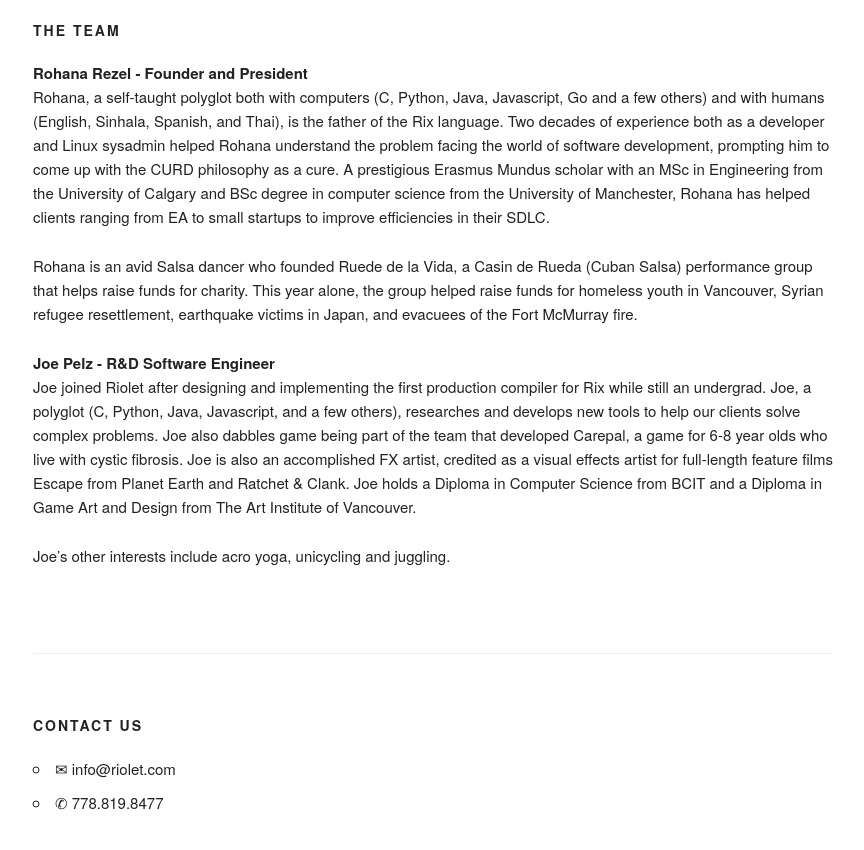
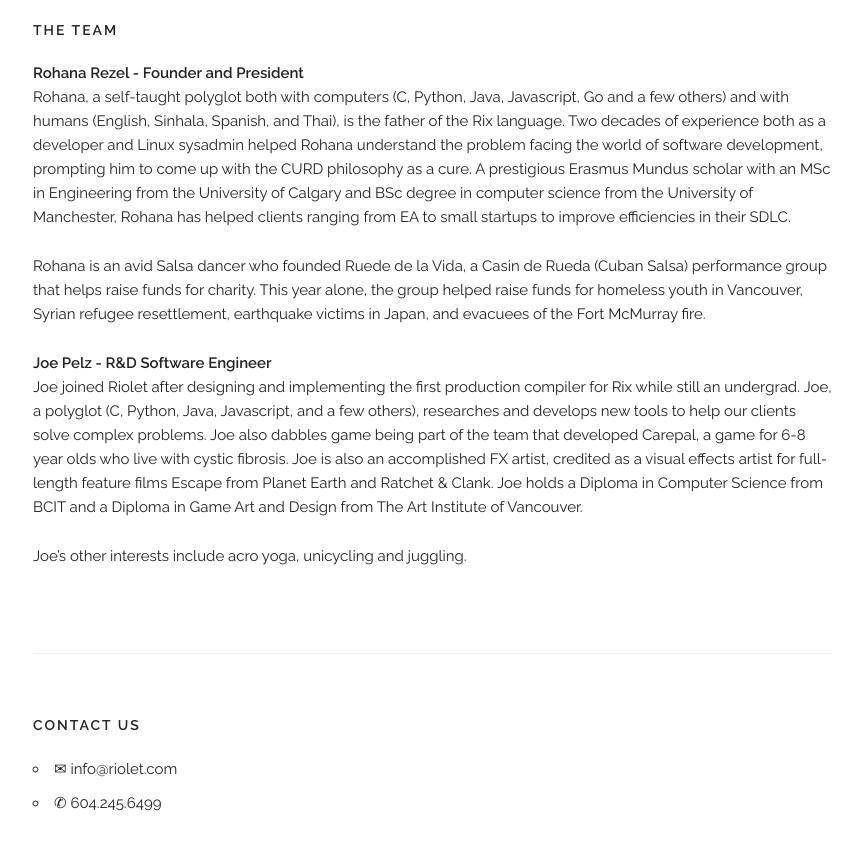
Before and after one commit to riolet/riolet.github.io, a Jekyll site: the page index.html, which Jekyll copies as it is, in a window 1280 px wide and 900 px high, scrolled down 1867 px. Shown: the top 850 px of the window, without its empty margins (207-1071 px from the left). Built offline with Jekyll 4.4.1, drawn with Linux system fonts in a browser that asks for light colours.

Commit message:
Update index.html

```diff
--- a/index.html
+++ b/index.html
@@ -1,5 +1,6 @@
 <html lang="en">
 <head>
+<link href="http://fonts.googleapis.com/css?family=Raleway:400,300,600" rel="stylesheet" type="text/css">
 <style>
   /*! normalize.css v3.0.2 | MIT License | git.io/normalize */
 
@@ -1162,7 +1163,7 @@ there.
     <div class="docs-section" id="contact">
       <h6 class="docs-header">Contact Us</h6>
 	<ul><li>✉ info@riolet.com</li>
-	<li>✆ 778.819.8477</li></ul>
+	<li>✆ 604.245.6499</li></ul>
 	</div>
 
 </div>
```
